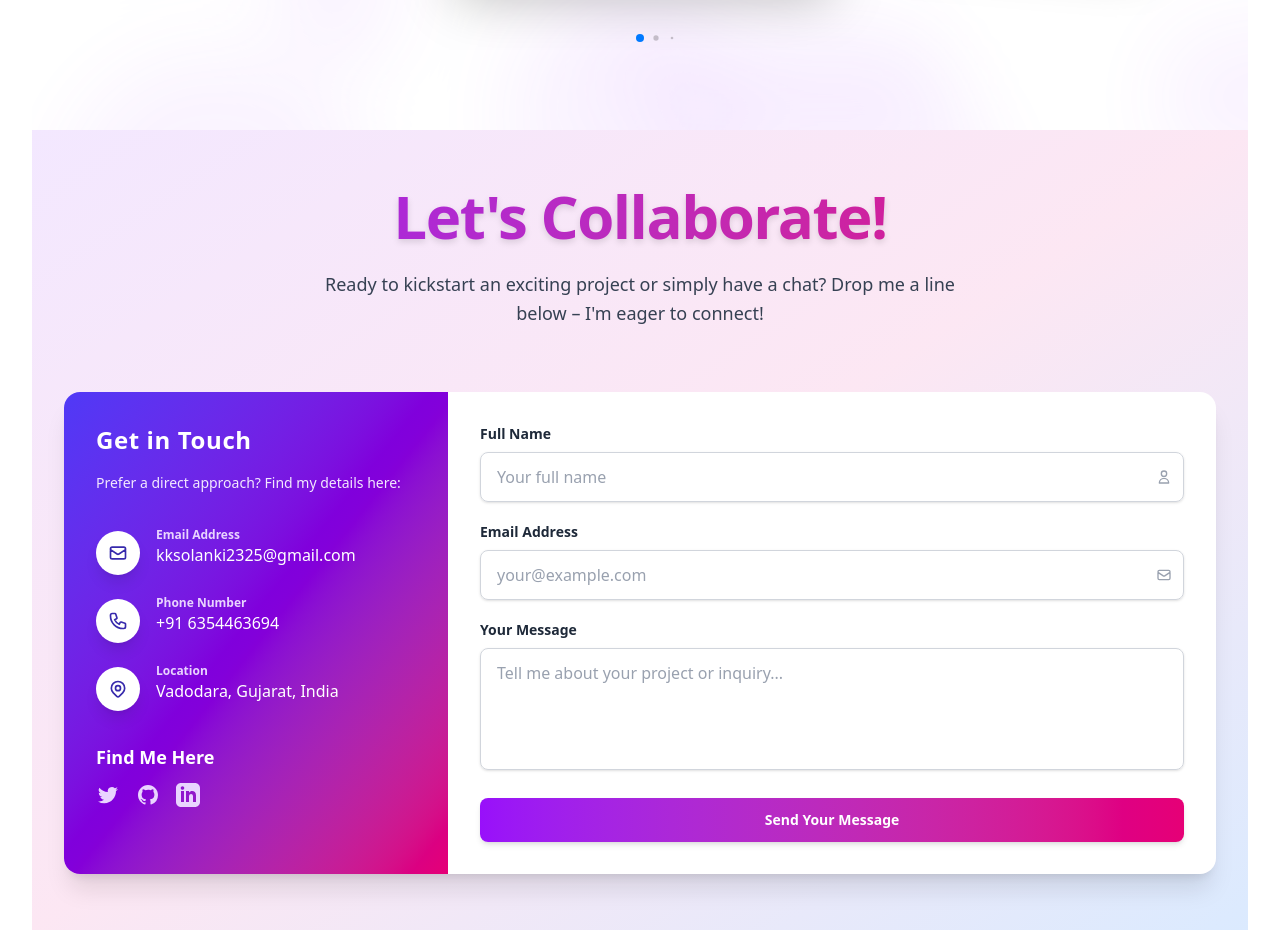
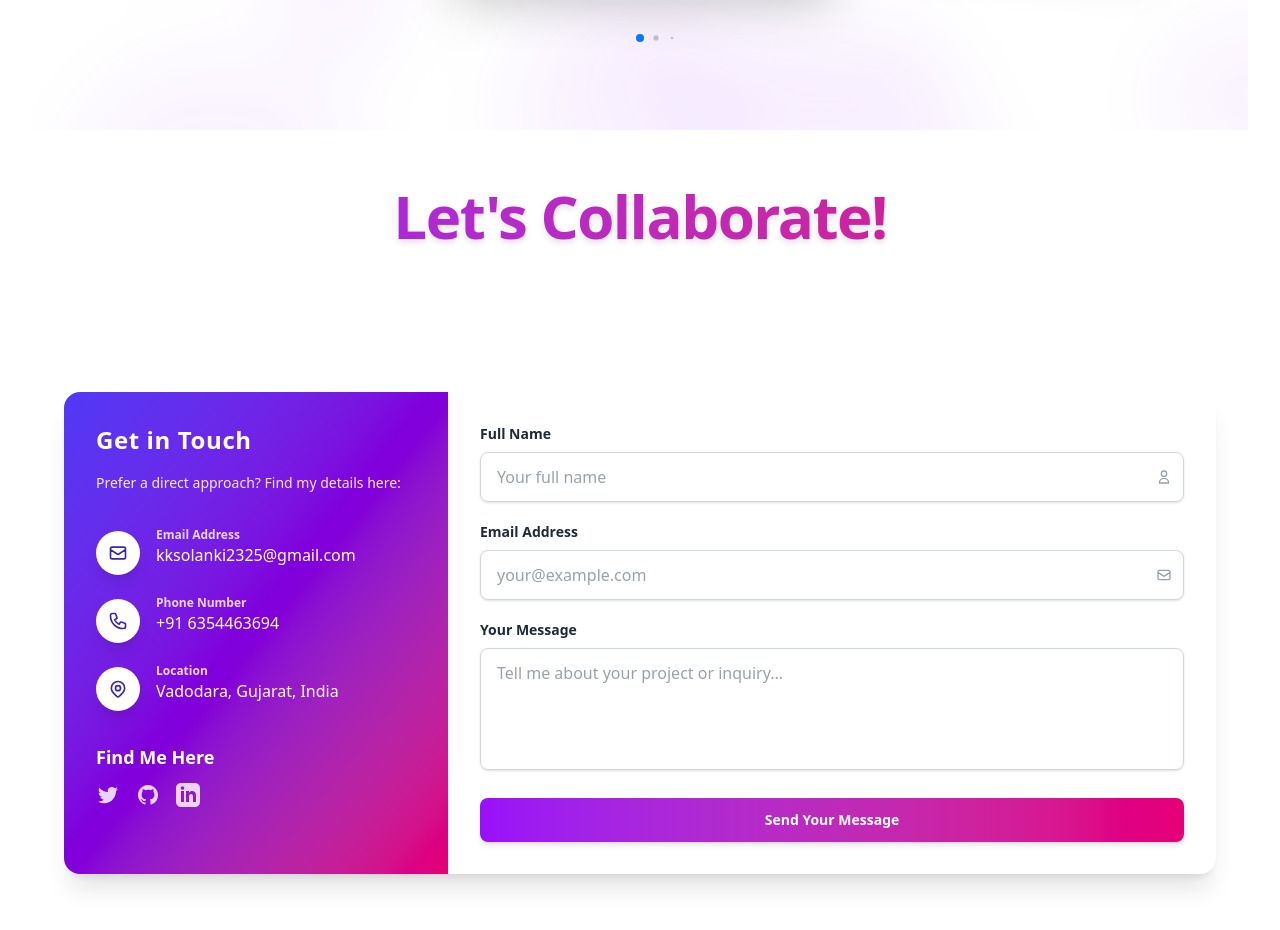
Before and after one commit to kakashi197/My_Portfolio, a React (Vite) app: page / in a window 1280 px wide. Shown: the part 7420-8350 px from the top of the page. Built offline with nearby package versions, Linux system fonts and the light colour scheme.

Commit message:
Change text color to white in Contact component
Updated text color to white for better contrast and readability.

```diff
--- a/src/components/Contact.jsx
+++ b/src/components/Contact.jsx
@@ -413,14 +413,14 @@ const Contact = () => {
   };
 
   return (
-    <div id="contact" className="min-h-screen bg-gradient-to-br from-purple-100 via-pink-100 to-blue-100 py-8 px-4 sm:px-6 lg:px-8 flex items-center justify-center">
+    <div id="contact" className="min-h-screen bg-gradient-to-br  py-8 px-4 sm:px-6 lg:px-8 flex items-center justify-center">
       <div className="w-full max-w-6xl mx-auto">
         {/* Header Section */}
         <div className="text-center mb-8 md:mb-16 px-2">
           <h1 className="text-3xl sm:text-4xl md:text-5xl lg:text-6xl font-extrabold text-gray-900 tracking-tight drop-shadow-md bg-clip-text text-transparent bg-gradient-to-r from-purple-600 to-pink-600">
             Let's Collaborate!
           </h1>
-          <p className="mt-4 sm:mt-6 text-sm sm:text-base md:text-lg text-gray-700 leading-relaxed font-medium max-w-2xl mx-auto px-2">
+          <p className="mt-4 sm:mt-6 text-sm sm:text-base md:text-lg text-white leading-relaxed font-medium max-w-2xl mx-auto px-2">
             Ready to kickstart an exciting project or simply have a chat? Drop me a line below – I'm eager to connect!
           </p>
         </div>
@@ -540,7 +540,7 @@ const Contact = () => {
                       id="name"
                       value={formData.name}
                       onChange={(e) => setFormData({...formData, name: e.target.value})}
-                      className="block w-full px-3 sm:px-4 py-2.5 sm:py-3 rounded-lg border border-gray-300 focus:ring-purple-500 focus:border-purple-500 placeholder-gray-400 transition duration-300 shadow-sm outline-none text-sm sm:text-base"
+                      className="block w-full px-3 sm:px-4 py-2.5 sm:py-3 rounded-lg border text-black border-gray-300 focus:ring-purple-500 focus:border-purple-500 placeholder-gray-400 transition duration-300 shadow-sm outline-none text-sm sm:text-base"
                       placeholder="Your full name"
                       required
                     />
@@ -562,7 +562,7 @@ const Contact = () => {
                       id="email"
                       value={formData.email}
                       onChange={(e) => setFormData({...formData, email: e.target.value})}
-                      className="block w-full px-3 sm:px-4 py-2.5 sm:py-3 rounded-lg border border-gray-300 focus:ring-pink-500 focus:border-pink-500 placeholder-gray-400 transition duration-300 shadow-sm outline-none text-sm sm:text-base"
+                      className="block w-full px-3 sm:px-4 py-2.5 sm:py-3 rounded-lg border text-black border-gray-300 focus:ring-pink-500 focus:border-pink-500 placeholder-gray-400 transition duration-300 shadow-sm outline-none text-sm sm:text-base"
                       placeholder="your@example.com"
                       required
                     />
@@ -583,7 +583,7 @@ const Contact = () => {
                     rows="4"
                     value={formData.message}
                     onChange={(e) => setFormData({...formData, message: e.target.value})}
-                    className="block w-full px-3 sm:px-4 py-2.5 sm:py-3 rounded-lg border border-gray-300 focus:ring-purple-500 focus:border-purple-500 placeholder-gray-400 transition duration-300 shadow-sm outline-none text-sm sm:text-base resize-none"
+                    className="block w-full px-3 sm:px-4 py-2.5 sm:py-3 rounded-lg border text-black border-gray-300 focus:ring-purple-500 focus:border-purple-500 placeholder-gray-400 transition duration-300 shadow-sm outline-none text-sm sm:text-base resize-none"
                     placeholder="Tell me about your project or inquiry..."
                     required
                   />
```
